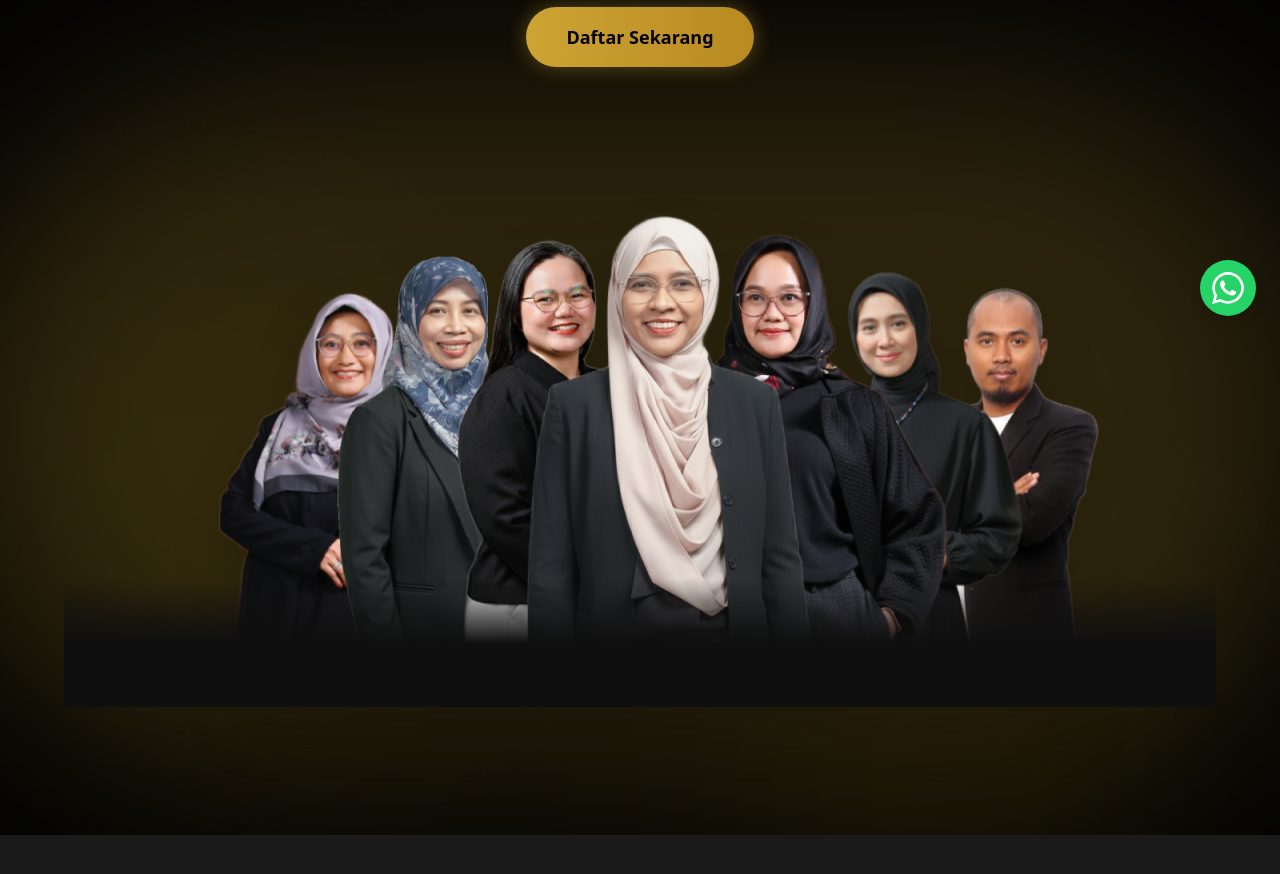
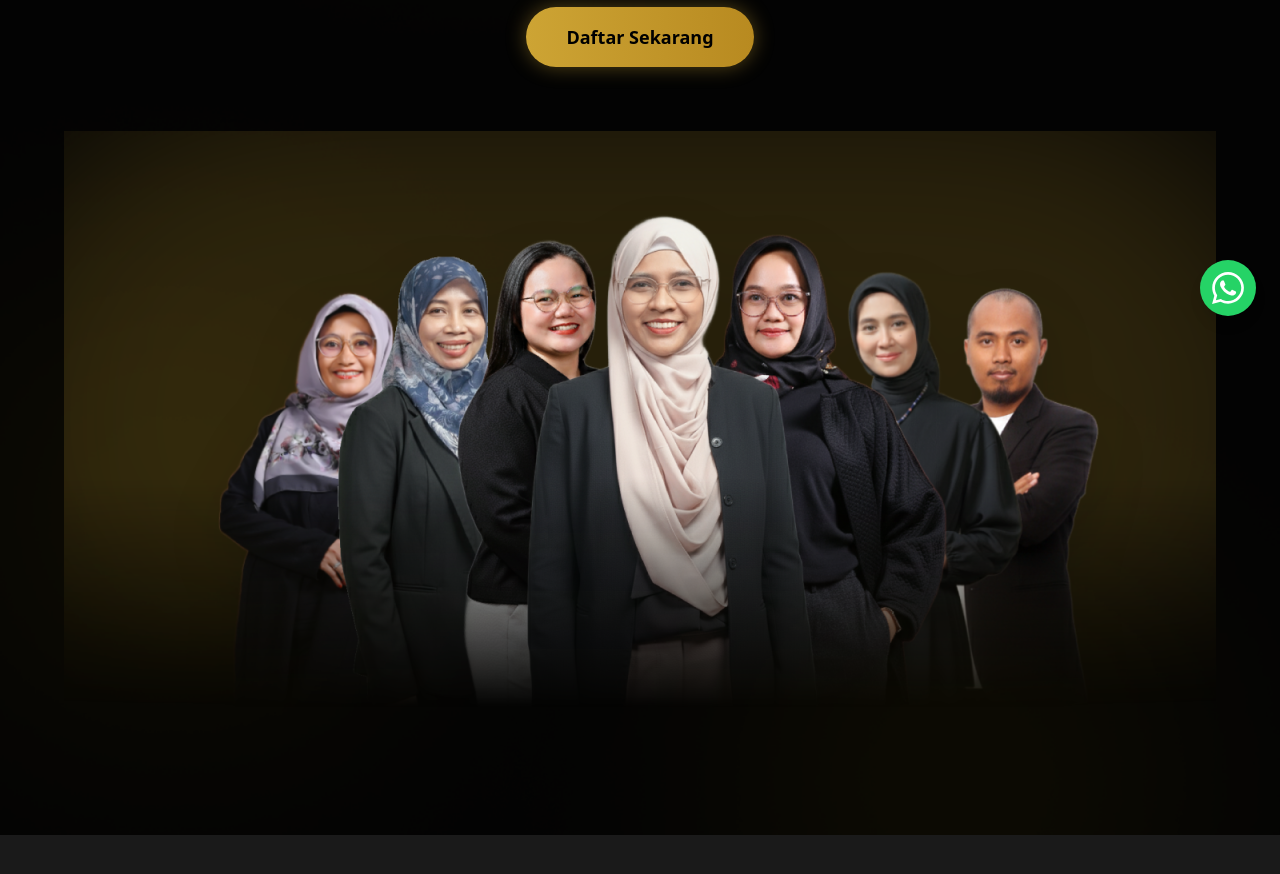
Before and after one commit to websitepraktiqu/marketing, a Next.js app: page /mentoring-ultimate-mastery in a window 1280 px wide. Shown: the part 460-1334 px from the top of the page. Built offline with nearby package versions, Linux system fonts and the light colour scheme.

Commit message:
feat: create new marketing page for Mentoring Ultimate Mastery program.

```diff
--- a/app/mentoring-ultimate-mastery/page.tsx
+++ b/app/mentoring-ultimate-mastery/page.tsx
@@ -32,7 +32,7 @@ export default function MentoringUltimateMastery() {
                             Daftar Sekarang
                         </Link>
 
-                        <div className="mt-16 relative animate-fade-in-up">
+                        <div className="mt-16 relative animate-fade-in-up [mask-image:linear-gradient(to_bottom,black_60%,transparent_100%)]">
                             <div className="absolute top-1/2 left-1/2 -translate-x-1/2 -translate-y-1/2 w-[120%] h-[120%] bg-[#CDA434]/20 blur-[100px] rounded-full -z-10"></div>
                             <Image
                                 src="/images/mentoring/hero.png"
@@ -41,7 +41,6 @@ export default function MentoringUltimateMastery() {
                                 height={576}
                                 className="mx-auto drop-shadow-2xl rounded-lg"
                             />
-                            <div className="absolute bottom-0 left-0 w-full h-32 bg-gradient-to-t from-[#0F0F0F] via-[#0F0F0F] to-transparent"></div>
                         </div>
                     </div>
                 </section>
```
